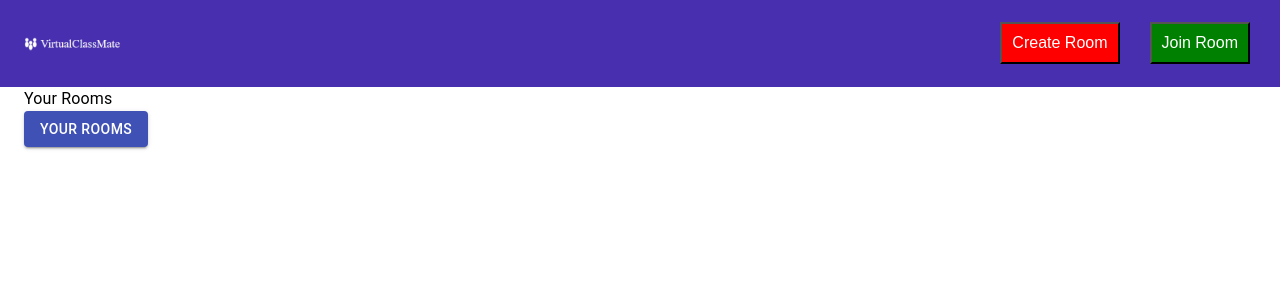
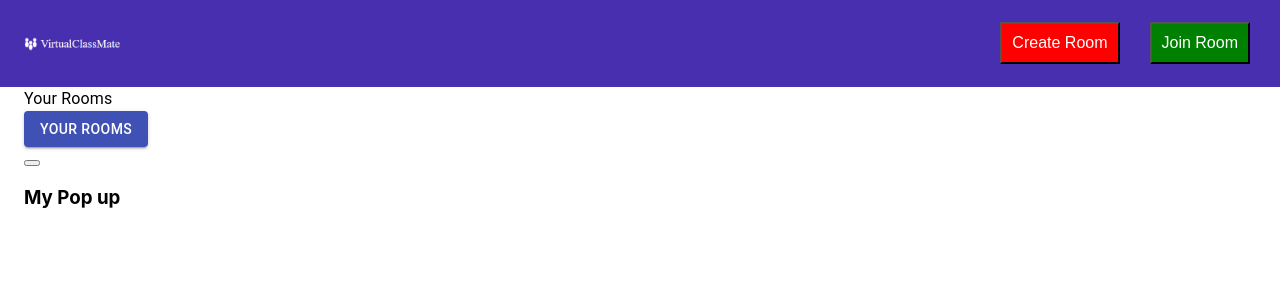
Before and after one commit to quacklinhui/VirtualClassMate, a React (Create React App) app in the folder frontend/: page / in a window 1280 px wide. Shown: the top 300 px of the page. Built offline with nearby package versions, Linux system fonts and the light colour scheme.

Commit message:
developing the pop up function

```diff
--- a/frontend/src/App.js
+++ b/frontend/src/App.js
@@ -1,10 +1,14 @@
 import React from 'react';
+import {useState} from 'react';
 import HomePage from './HomeComponents/HomePage';
+import CreateRoomPopUp from './HomeComponents/CreateRoomPopUp/CreateRoomPopUp';
 
 function App() {
+  const {CreateRoomPopUp, setCreateRoomPopUp} = useState(false); //set the default state to false
   return (
     <div>
       <HomePage />
+
     </div>
   );
 }
--- /dev/null
+++ b/frontend/src/HomeComponents/CreateRoomPopUp/CreateRoomPopUp.js
@@ -0,0 +1,17 @@
+import { DialogContent } from '@material-ui/core';
+import React from 'react';
+import {Button} from '@material-ui/core'
+
+
+function CreateRoomPopUp(props) {
+    return (props.trigger)?(
+        <div className = "createRoomPopUp">
+            <div className = "createRoomPopUp-inner">
+                <button className = "closePopUp"></button>
+                {props.children}
+            </div>
+        </div>
+    ):"";
+  }
+
+  export default CreateRoomPopUp;
--- a/frontend/src/HomeComponents/HomePage.js
+++ b/frontend/src/HomeComponents/HomePage.js
@@ -1,6 +1,8 @@
 import NavBar from './NavBar/NavBar';
 import {Button, Typography, Paper, Box, Container} from '@material-ui/core'
+import CreateRoomPopUp from './CreateRoomPopUp/CreateRoomPopUp';
 
+// To do: the number of buttons should be dynamically formed based on the database
 function HomePage() {
     return (
       <>
@@ -10,14 +12,17 @@ function HomePage() {
 
 
       <Container color = "primary.main" maxWidth="lrg">
-      <Typography>
-          Your Rooms
+        <Typography>
+            Your Rooms
         </Typography>
-        <Button variant="contained" color="primary">
-          Your Rooms
+        <Button variant="contained" color="primary" onClick={() => { alert('clicked') }}>
+            Your Rooms
         </Button>
+        <CreateRoomPopUp trigger = {true}>
+        <h3>My Pop up</h3>
+      </CreateRoomPopUp>
+      </Container>
 
-      </Container>
 
       </>
     );
```
Also changed, not shown: frontend/src/HomeComponents/ToDoList/ToDoList.js (added).
